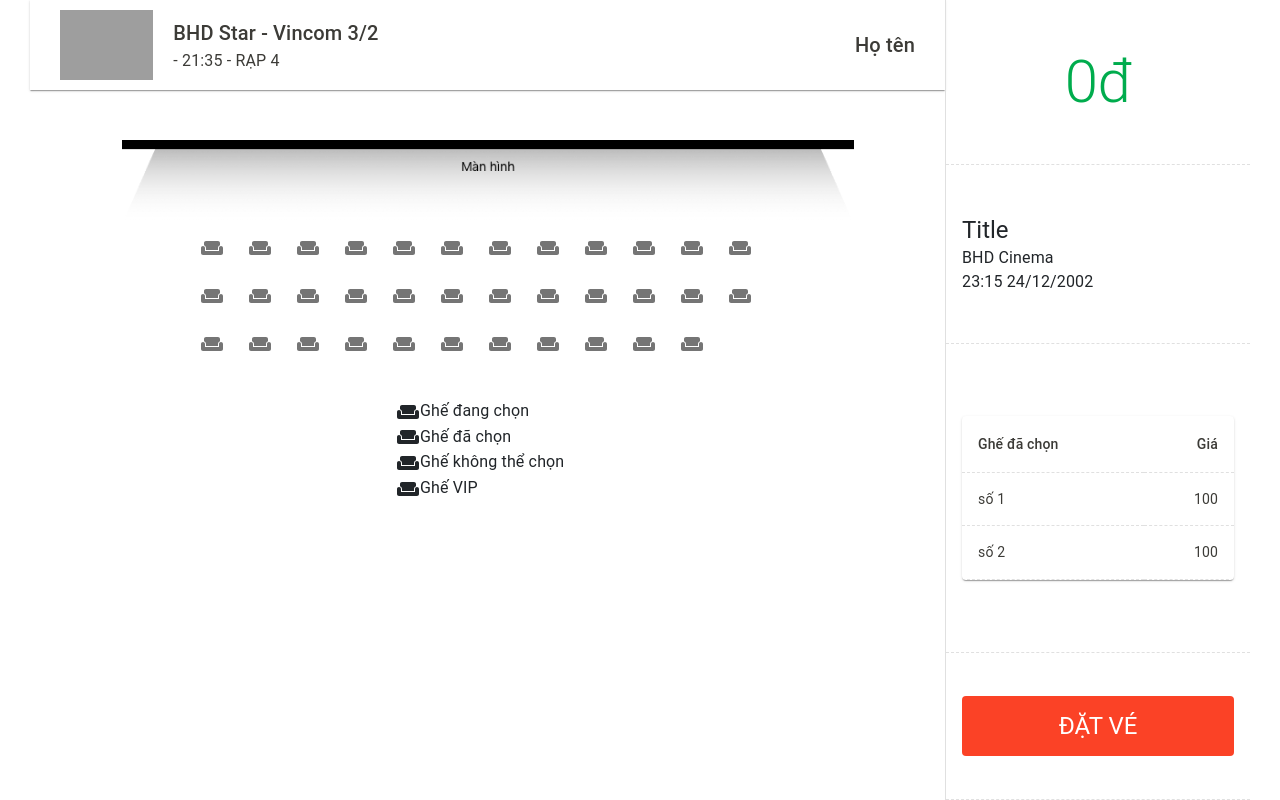
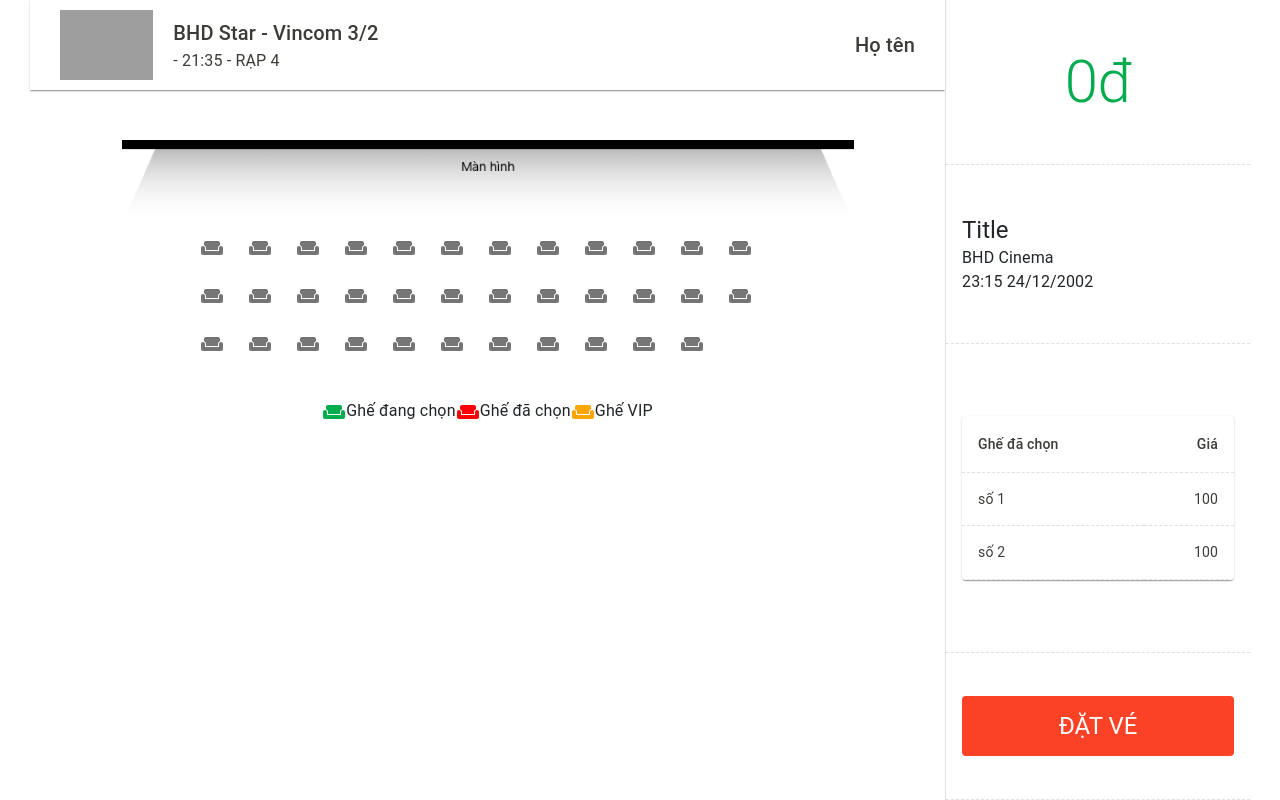
Before and after one commit to khuyen-ho/movie_web, a React (Create React App) app: page / in a window 1280 px wide. Built offline with nearby package versions, Linux system fonts and the light colour scheme; grey boxes are pictures that could not be loaded.

Commit message:
chỉnh sửa màu cho chairNote

```diff
--- a/src/components/ChairNote/index.jsx
+++ b/src/components/ChairNote/index.jsx
@@ -7,22 +7,18 @@ const ChairNote = (props) => {
   const classes = useStyles();
   return (
     <Box className={classes.note}>
-      <div className={classes.noteChair}>
-        <WeekendIcon />
+      <span className={classes.noteChair}>
+        <WeekendIcon className={classes.isChosing} />
         <Typography component="span">Ghế đang chọn</Typography>
-      </div>
-      <div className={classes.noteChair}>
-        <WeekendIcon />
+      </span>
+      <span className={classes.noteChair}>
+        <WeekendIcon  className={classes.chosen}/>
         <Typography component="span">Ghế đã chọn</Typography>
-      </div>
-      <div className={classes.noteChair}>
-        <WeekendIcon />
-        <Typography component="span">Ghế không thể chọn</Typography>
-      </div>
-      <div className={classes.noteChair}>
-        <WeekendIcon />
+      </span>
+      <span className={classes.noteChair}>
+        <WeekendIcon className={classes.vip} />
         <Typography component="span">Ghế VIP</Typography>
-      </div>
+      </span>
     </Box>
   );
 };
--- a/src/components/ChairNote/style.js
+++ b/src/components/ChairNote/style.js
@@ -2,12 +2,19 @@ const { makeStyles, withStyles, IconButton } = require("@material-ui/core");
 
 const useStyles = makeStyles((theme) => ({
   noteChair: {
-    paddingRight: theme.spacing(1),
-    textAlign:"left",
+    //paddingRight: theme.spacing(1),
+    textAlign:"center",
   },
-  note:{
-    width:"auto"
+  chosen:{
+    color:"red"
+  },
+  isChosing:{
+    color:theme.palette.green.main
+  },
+  vip:{
+    color:"orange"
   }
+
 }));
 
 export const CssIconButton = withStyles((theme) => ({
--- a/src/components/SeatTable/style.js
+++ b/src/components/SeatTable/style.js
@@ -10,15 +10,15 @@ const useStyles = makeStyles((theme) => ({
     },
   },
 
-  chairNote: {
-    paddingLeft:"40%",
-    [theme.breakpoints.down("sm")]: {
-      paddingLeft:"30%",
-    },
-    [theme.breakpoints.down("xs")]: {
-      paddingLeft:"10%",
-    },
-  },
+  // chairNote: {
+  //   paddingLeft:"40%",
+  //   [theme.breakpoints.down("sm")]: {
+  //     paddingLeft:"30%",
+  //   },
+  //   [theme.breakpoints.down("xs")]: {
+  //     paddingLeft:"10%",
+  //   },
+  // },
 }));
 
 export default useStyles;
```
